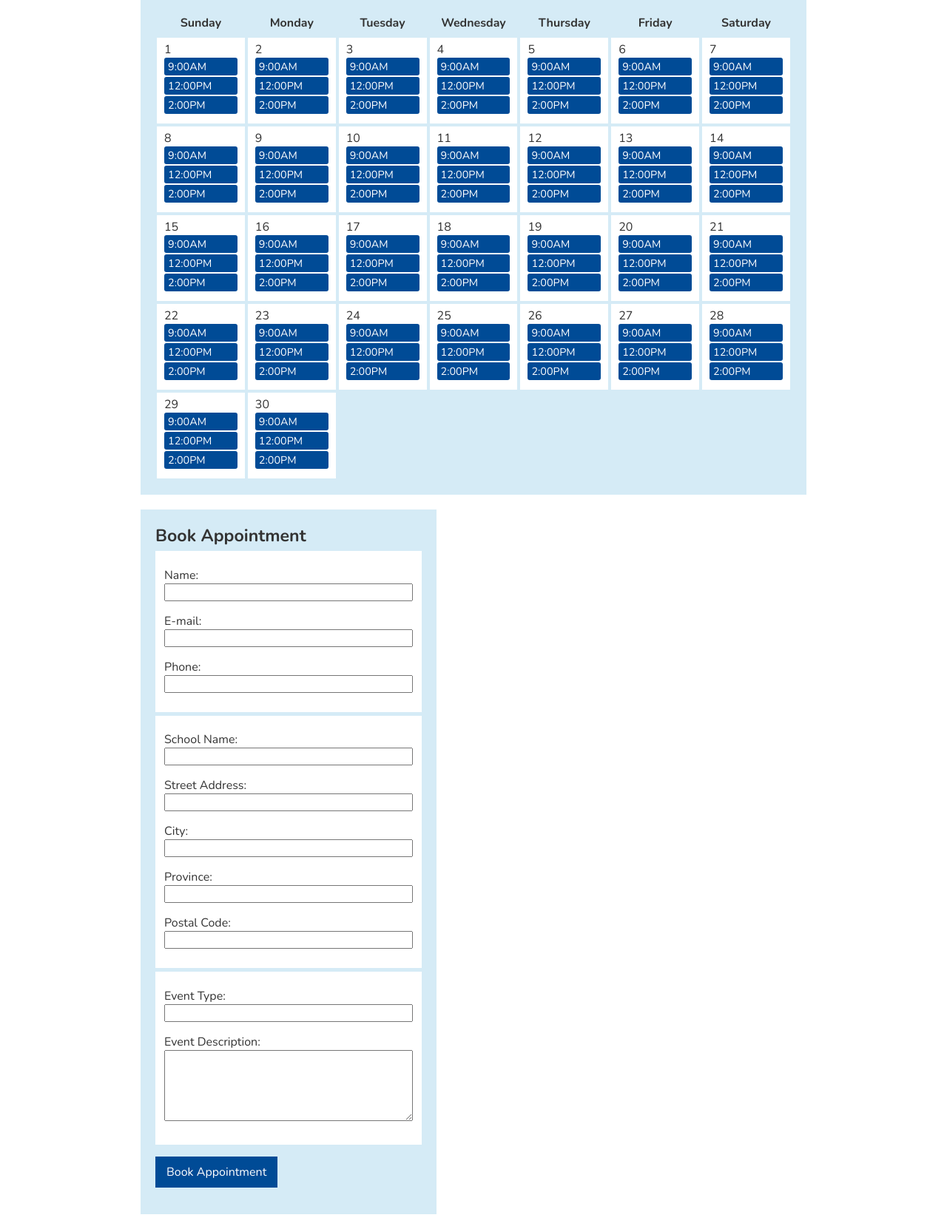
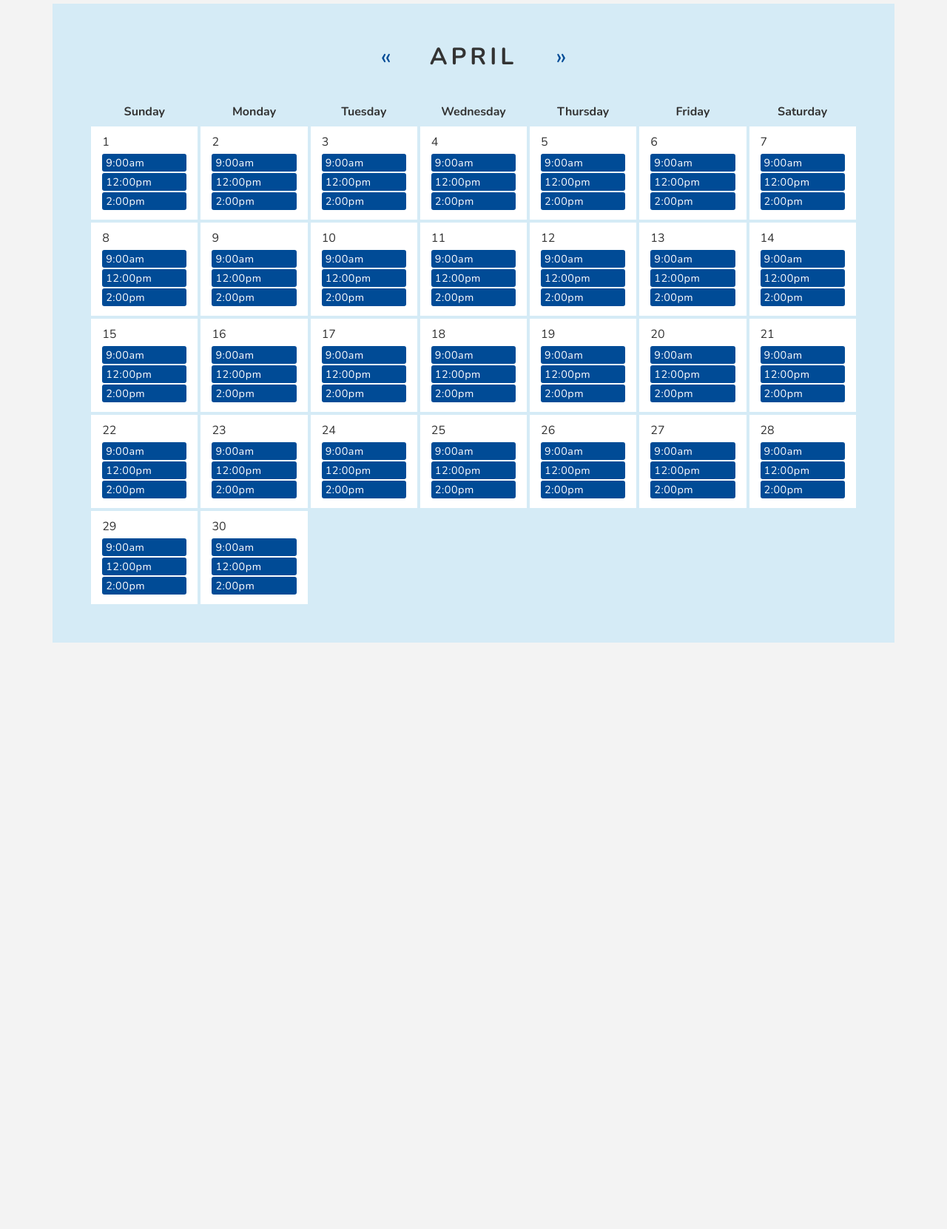
Before and after one commit to CodeTheChangeUBC/aispi, a PHP site: page /temp/tuanCalendar/cal.html in a window 1280 px wide. Shown: the part 326-1988 px from the top of the page at 74% size. After the commit the page ends 1195 px from the top, so only its background shows below. Run offline with PHP 8.4, Linux system fonts and the light colour scheme; some libraries are stand-ins or nearby versions.

Commit message:
update calendar+form mockup
update styling, separate calendar + form html

```diff
--- a/temp/tuanCalendar/cal.html
+++ b/temp/tuanCalendar/cal.html
@@ -10,12 +10,17 @@
   <body>
 
 
-<main>
+<main class="calendar-wrapper">
 
 
 
-<img src="images/logo.png" class="logo">
+<img src="images/logo.png" class="logo" alt="Animals in Science Policy Institute Logo">
 <div class="calendar">
+  <div class="month">
+    <a href="#" class="month-navigation month-previous">&laquo;</a>
+    <h1 class="month-name">April</h1>
+    <a href="#" class="month-navigation month-next">&raquo;</a>
+  </div>
   <div class="week">
     <div class="day day-of-week" v-for="day in days">{{day}}</div>
   </div>
@@ -23,92 +28,14 @@
     <div class="day day-of-month" v-for="day in dates">
       <div class="date">{{day}}</div>
       <div class="timeslots">
-        <a href="#" class="timeslot">9:00AM</a>
-        <a href="#" class="timeslot">12:00PM</a>
-        <a href="#" class="timeslot">2:00PM</a>
+        <a href="#" class="timeslot">9:00am</a>
+        <a href="#" class="timeslot">12:00pm</a>
+        <a href="#" class="timeslot">2:00pm</a>
       </div>
     </div>
   </div>
 </div>
 
-<form>
-<h1 class="form-title">Book Appointment</h1>
-<fieldset>
-  <p>
-    <label for="name">
-      <span>Name: </span>
-    </label>
-    <br>
-    <input type="text" id="name" name="username">
-  </p>
-  <p>
-    <label for="mail">
-      <span>E-mail: </span>
-    </label>
-    <br>
-    <input type="email" id="mail" name="usermail">
-  </p>
-  <p>
-    <label for="phone">
-      <span>Phone: </span>
-    </label>
-    <br>
-    <input type="tel" id="phone" name="userphone">
-  </p>
-</fieldset>
-<fieldset>
-  <p>
-    <label for="school-name">
-      <span>School Name: </span>
-    </label>
-    <br>
-    <input type="text" id="school-name" name="schoolname">
-  </p>
-  <p>
-    <label for="school-street">
-      <span>Street Address: </span>
-    </label>
-    <br>
-    <input type="text" id="school-street" name="schoolstreet">
-  </p>
-  <p>
-    <label for="school-city">
-      <span>City: </span>
-    </label>
-    <br>
-    <input type="text" id="school-city" name="schoolcity">
-  </p>
-  <p>
-    <label for="school-province">
-      <span>Province: </span>
-    </label>
-    <br>
-    <input type="text" id="school-province" name="schoolprovince">
-  </p>
-  <p>
-    <label for="school-postal">
-      <span>Postal Code: </span>
-    </label>
-    <input type="text" id="school-postal" name="schoolpostal">
-  </p>
-</fieldset>
-<fieldset>
-  <p>
-    <label for="event-type">
-      <span>Event Type: </span>
-    </label>
-    <input type="text" id="event-type" name="eventtype">
-  </p>
-  <p>
-    <label for="event-description">
-      <span>Event Description: </span>
-    </label>
-    <br>
-    <textarea id="event-description" name="eventdescription" rows="5"></textarea>
-  </p>
-</fieldset>
-<p><button type="submit">Book Appointment</button></p>
-</form>
 
 </main>
     <script src="https://cdnjs.cloudflare.com/ajax/libs/vue/2.2.6/vue.min.js" type="text/javascript"></script>
--- a/temp/tuanCalendar/css/cal.css
+++ b/temp/tuanCalendar/css/cal.css
@@ -1,24 +1,52 @@
 body {
   font-family: 'Nunito', sans-serif;
   color: #333;
+  font-size: 16px;
+  background: #f3f3f3;
 }
 a {
   text-decoration: none;
+  color: #004b96;
+  transition: .2s;
+}
+a:hover {
+  color: #0d3863;
 }
 main {
   width: 90%;
-  max-width: 900px;
-  margin: 0 auto;
+  margin: 25px auto;
+}
+.calendar-wrapper {
+  max-width: 1200px;
+}
+.form-wrapper {
+  max-width: 600px;
 }
 .calendar {
   background-color: #d5ebf6;
   box-sizing: border-box;
-  padding: 20px;
+  padding: 50px;
 }
 .calendar:after {
   content: '';
   display: table;
   clear: both;
+}
+.month {
+  margin: 0 0 30px;
+  text-align: center;
+}
+.month-name {
+  text-transform: uppercase;
+  letter-spacing: 5px;
+  font-size: 2em;
+  display: inline-block;
+  margin: 0 40px;
+}
+.month-navigation {
+  font-size: 2em;
+  padding: 0 .25em;
+  transition: .25s;
 }
   .week {
     text-align: center;
@@ -31,17 +59,19 @@ main {
     }
     .day-of-week { /* sunday, monday, etc. */
       border: 2px solid #d5ebf6;
-      padding: 10px 10px 5px;
+      padding: 10px 15px 5px;
     }
     .day-of-month { /* days 1-31 */
       background: #fff;
       border: 2px solid #d5ebf6;
-      height: 120px;
+      height: 130px;
       overflow: hidden;
-      padding: 5px 10px;
+      padding: 10px 15px;
     }
     .timeslots {
       font-size: .9em;
+      letter-spacing: .5px;
+      margin-top: 5px;
     }
       .timeslot {
         background: #004b96;
@@ -53,32 +83,42 @@ main {
       }
         .timeslot:hover {
           background: #186bbf;
+          color: #fff;
         }
         .timeslot:active {
           background: #0d3863;
         }
 
 form {
-  width: 400px;
   box-sizing: border-box;
-  background: #d5ebf6;
-  padding: 20px;
-  margin: 20px 0;
+  background: #001a37;
+  color: #fff;
+  padding: 50px;
+  margin: 25px 0;
 }
   .form-title {
     font-size: 1.45em;
     margin: 0;
+    letter-spacing: 1px;
   }
   fieldset {
     border: none;
-    background: #fff;
-    margin: 5px 0;
+    margin: 10px 0;
+    padding: 0 0 20px;
+  }
+  fieldset:not(:last-of-type) {
+    border-bottom: 2px solid #004b96;
   }
   input,
   textarea {
     width: 100%;
     box-sizing: border-box;
     font-family: 'Nunito', Arial, sans-serif;
+    padding: 10px;
+    margin: 3px 0 0;
+    border: none;
+    border-radius: 2px;
+    box-shadow: 0 0 5px rgba(0,0,0,0.3);
   }
   button {
     background: #004b96;
@@ -89,6 +129,10 @@ form {
     font-family: 'Nunito', Arial, sans-serif;
     transition: .15s;
     cursor: pointer;
+    border-radius: 3px;
+    box-shadow: 2px 2px 5px rgba(0,0,0,0.3);
+    margin: 0 auto;
+    display: block;
   }
   button:hover {
     background: #186bbf;
```
Also changed, not shown: temp/tuanCalendar/form.html (added, +101 -0 lines).
